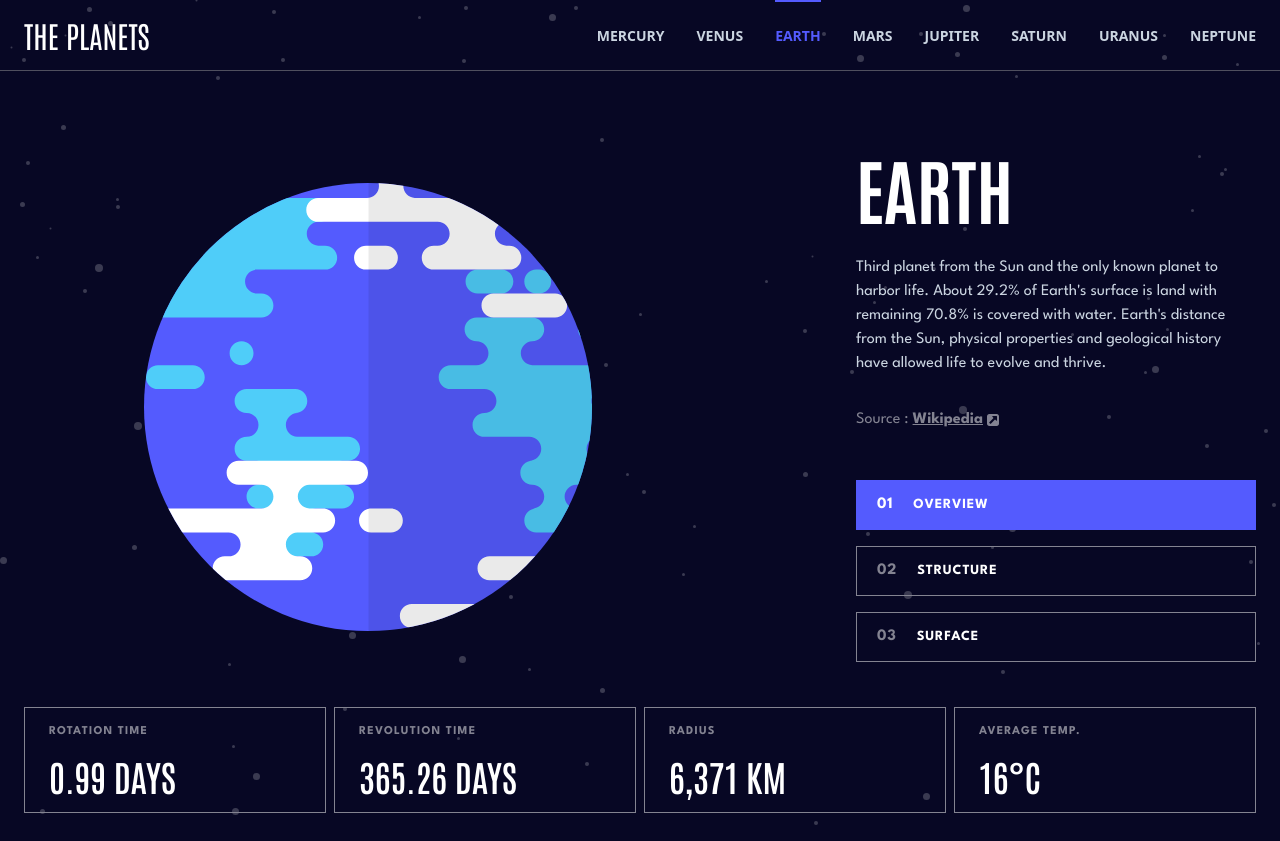
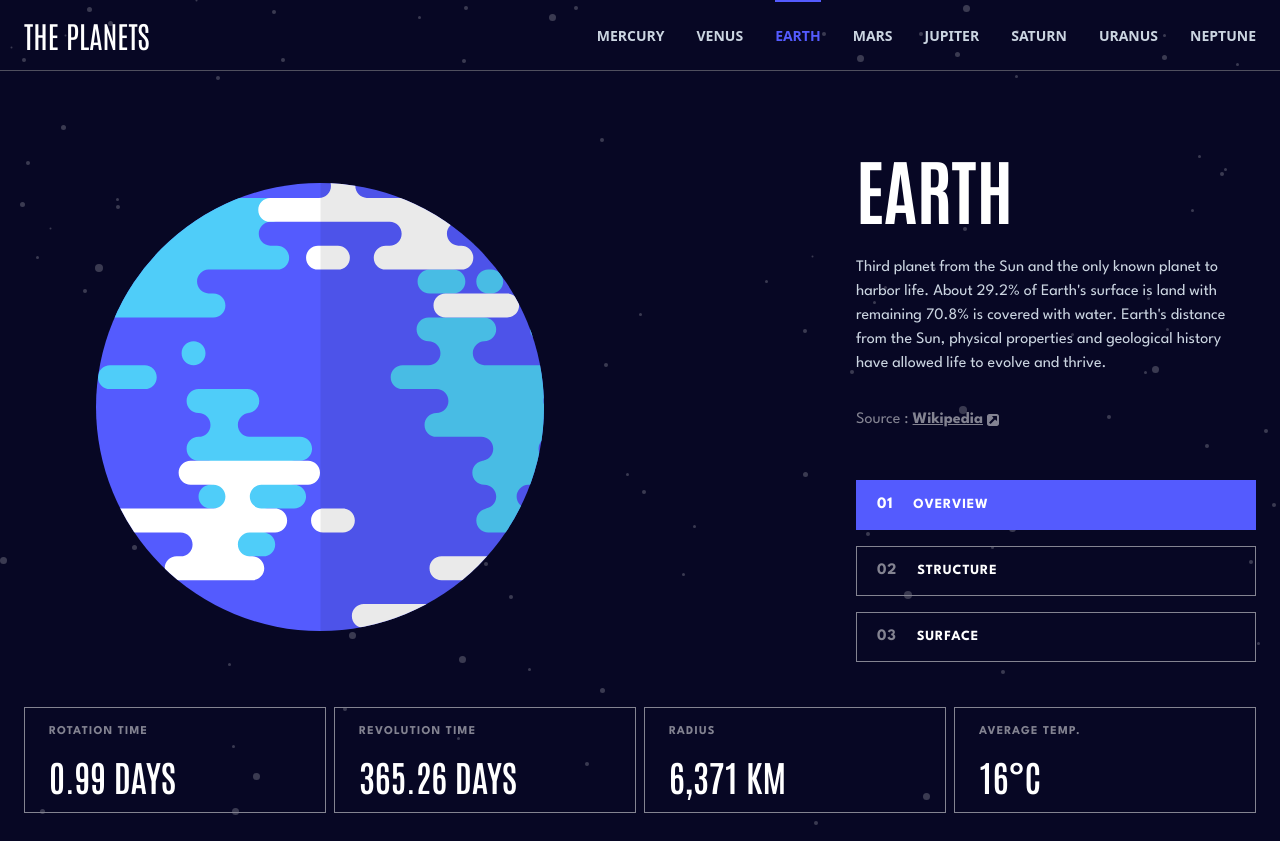
Before and after one commit to moutafatin1/planets-fact, a Next.js app: page /planet/earth in a window 1280 px wide. Built offline with nearby package versions, Linux system fonts and the light colour scheme.

Commit message:
animation

```diff
--- a/package.json
+++ b/package.json
@@ -11,6 +11,7 @@
   "dependencies": {
     "@next/font": "^13.1.2",
     "clsx": "^1.2.1",
+    "framer-motion": "^8.5.0",
     "next": "13.1.1",
     "react": "18.2.0",
     "react-dom": "18.2.0",
--- a/src/components/Header/MobileMenu.tsx
+++ b/src/components/Header/MobileMenu.tsx
@@ -1,3 +1,4 @@
+import { AnimatePresence, motion } from "framer-motion";
 import Link from "next/link";
 import type { ReactNode } from "react";
 import { spartan } from "../../pages";
@@ -11,16 +12,29 @@ type MobileMenuProps = {
 };
 
 export const MobileMenu = ({ isOpen, toggle }: MobileMenuProps) => {
-  if (!isOpen) return null;
   return (
-    <ul
+    <AnimatePresence>
+      {isOpen && (
+        <motion.ul
+          initial={{ opacity: 0, height: 0 }}
+          animate={{ opacity: 1, height: "auto" }}
+          transition={{ duration: 0.5 }}
+          exit={{ opacity: 0, height: 0 }}
           className={
             (fn(spartan.className),
             "absolute inset-x-0  z-10 my-6 bg-mainBg md:hidden")
           }
         >
-      {links.map((link) => (
-        <li
+          {links.map((link, index) => (
+            <motion.li
+              initial={{ translateX: "100%" }}
+              animate={{ translateX: 0 }}
+              exit={{ opacity: 0, height: 0 }}
+              transition={{
+                ease: [0.06, 0.9, 1, 0.98],
+                duration: 0.5,
+                delay: (index * 0.2 * 8 * 5 + 0.5) / 100,
+              }}
               key={link.name}
               onClick={toggle}
               className="px-6 transition hover:bg-slate-50/5"
@@ -28,9 +42,11 @@ export const MobileMenu = ({ isOpen, toggle }: MobileMenuProps) => {
               <MobileNavLink href={link.href} color={link.color}>
                 {link.name}
               </MobileNavLink>
-        </li>
+            </motion.li>
           ))}
-    </ul>
+        </motion.ul>
+      )}
+    </AnimatePresence>
   );
 };
 
--- a/src/components/planet/PlanetImage.tsx
+++ b/src/components/planet/PlanetImage.tsx
@@ -1,8 +1,11 @@
+import { AnimatePresence, motion } from "framer-motion";
 import Image from "next/image";
+import { useRouter } from "next/router";
 import { fn } from "../../utils";
 
 type PlanetImageProps = {
   src: string;
+  planetImage: string;
   planetName: string;
 };
 
@@ -19,16 +22,61 @@ const sizes = {
   neptune: "h-44 w-44 md:h-72 md:w-72 lg:h-[28rem] lg:w-[28rem] lg:my-12",
 };
 
-export const PlanetImage = ({ planetName, src }: PlanetImageProps) => {
+export const PlanetImage = ({
+  planetName,
+  src,
+  planetImage,
+}: PlanetImageProps) => {
   const size = sizes[planetName.toLowerCase() as keyof typeof sizes];
+  const router = useRouter();
+  console.log("🚀 ~ file: PlanetImage.tsx:31 ~ router", router);
+  const isGeology = router.query.tab === "geology";
+  console.log("🚀 ~ file: PlanetImage.tsx:32 ~ isGeology", isGeology);
   return (
-    <figure className={fn("relative mx-auto my-24 lg:mx-0 lg:ml-auto", size)}>
+    <figure className="mx-auto">
+      <AnimatePresence initial={false} mode="wait">
+        {!isGeology && (
+          <motion.div
+            initial={{ opacity: 0, scale: 0.5 }}
+            animate={{ opacity: 1, scale: 1 }}
+            transition={{ duration: 0.5 }}
+            exit={{ opacity: 0, scale: 0.5 }}
+            className={fn("relative mx-auto my-24 lg:mx-0 lg:ml-auto", size)}
+            key={src}
+          >
             <Image
               src={src}
               alt={planetName}
               fill
               className="absolute  object-contain"
             />
+          </motion.div>
+        )}
+        {isGeology && (
+          <motion.div
+            initial={{ opacity: 0, scale: 0.5 }}
+            animate={{ opacity: 1, scale: 1 }}
+            transition={{ duration: 0.5 }}
+            exit={{ opacity: 0, scale: 0.5 }}
+            className={fn("relative mx-auto my-24 lg:mx-0 lg:ml-auto", size)}
+          >
+            <Image
+              src={planetImage}
+              alt={planetName}
+              fill
+              className="absolute  object-contain"
+            />
+            <div className="relative left-1/2 h-36 w-32 translate-y-[60%] -translate-x-1/2  md:translate-y-[90%] lg:translate-y-full">
+              <Image
+                src={src}
+                alt={planetName}
+                fill
+                className="absolute  object-contain"
+              />
+            </div>
+          </motion.div>
+        )}
+      </AnimatePresence>
     </figure>
   );
 };
--- a/src/pages/index.tsx
+++ b/src/pages/index.tsx
@@ -1,5 +1,5 @@
 import { Antonio, League_Spartan } from "@next/font/google";
-import { Header } from "../components/Header";
+import type { GetServerSideProps } from "next";
 export const antonio = Antonio({
   subsets: ["latin"],
   weight: ["400", "500", "600", "700"],
@@ -10,11 +10,17 @@ export const spartan = League_Spartan({
 });
 
 const Home = () => {
-  return (
-    <>
-      <Header />
-    </>
-  );
+  return <></>;
 };
 
 export default Home;
+
+// eslint-disable-next-line @typescript-eslint/require-await
+export const getServerSideProps: GetServerSideProps = async ({}) => {
+  return {
+    redirect: {
+      destination: "/planet/mercury",
+      permanent: false,
+    },
+  };
+};
--- a/src/pages/planet/[planetName].tsx
+++ b/src/pages/planet/[planetName].tsx
@@ -54,7 +54,11 @@ const PlantDetailsPage = ({
       <MobileTabs planetName={planet.name} />
       <main className={fn("container mx-auto", spartan.className)}>
         <div className="lg:flex lg:items-center lg:justify-center lg:gap-24">
-          <PlanetImage src={imageSrc} planetName={planet.name} />
+          <PlanetImage
+            src={imageSrc}
+            planetImage={planet.images.planet}
+            planetName={planet.name}
+          />
           <div className="px-6 text-center md:flex md:items-center md:gap-12 md:text-left lg:ml-auto lg:max-w-md lg:flex-col lg:items-start">
             <div className="flex-[3]">
               <h2
```
Also changed, not shown: 1 other file (tests, documents, lock files or other folders). Lines whose indentation alone changed are shown as unchanged.
